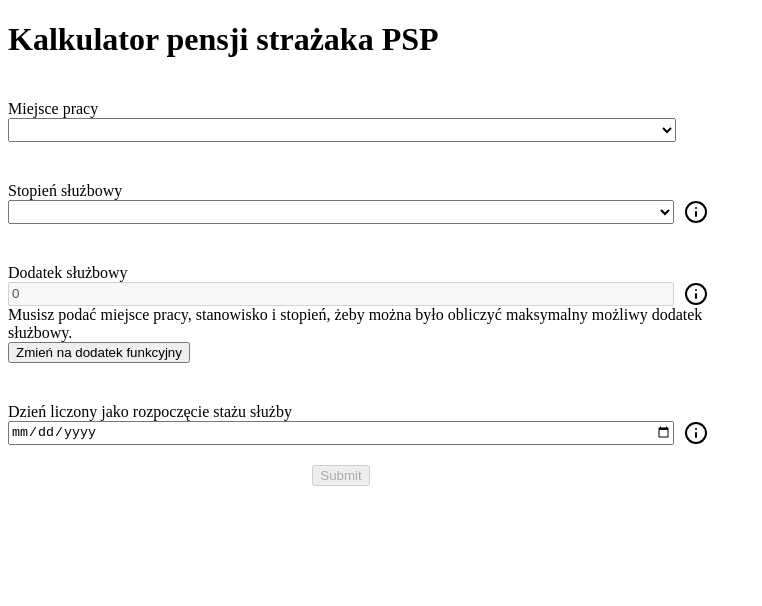
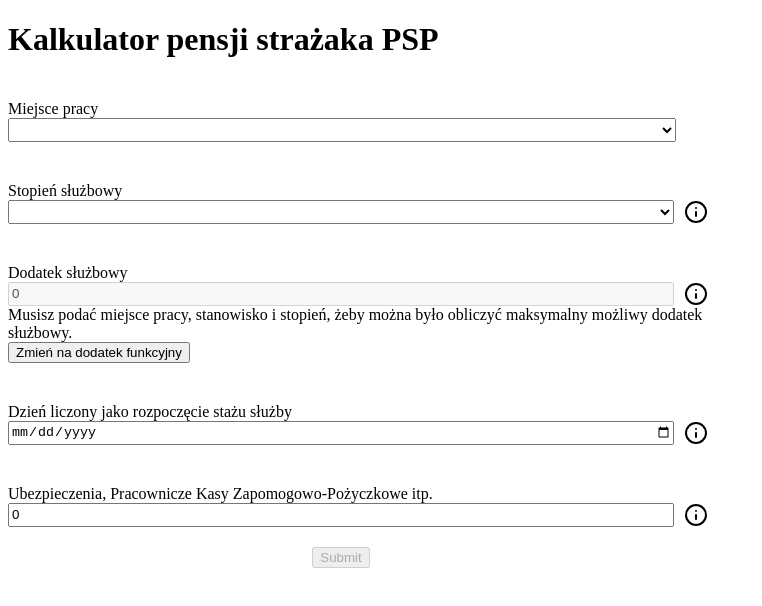
Before and after one commit to patryk-wlaz/polish-ff-salary-calculator, an Angular app: page / in a window 1280 px wide. Shown: the top 606 px of the page, without its empty margins (0-762 px from the left). Built offline with nearby package versions, Linux system fonts and the light colour scheme.

Commit message:
added additions

```diff
--- a/src/app/salary-form/salary-form.component.html
+++ b/src/app/salary-form/salary-form.component.html
@@ -151,6 +151,24 @@
       </div>
     </div>
 
+    <div class="form-group">
+      <label for="additions">Ubezpieczenia, Pracownicze Kasy Zapomogowo-Pożyczkowe itp.</label>
+      <div class="input-and-info">
+        <input
+          type="number"
+          min="0"
+          class="form-control"
+          id="additions"
+          [(ngModel)]="formData.additions"
+          name="additions"
+          #additions="ngModel">
+        <img src="assets/info.svg" (click)="onInfotipClick('additions')"/>
+        <div class="form-info" *ngIf="displayedInfo === 'additions'">
+          Wpisz tutaj sumę składek, które płacisz na dobrowolne ubezpieczenia (zdrowotne, medyczne, OC), kasę zapomogowo-pożyczkową i wszystkie tego typu rzeczy.
+        </div>
+      </div>
+    </div>
+
     <button type="submit" class="button" [disabled]="!salaryForm.form.valid">Submit</button>
   </form>
 </div>
--- a/src/app/salary-form/salary-form.component.ts
+++ b/src/app/salary-form/salary-form.component.ts
@@ -16,6 +16,7 @@ export class SalaryFormComponent implements OnInit {
     serviceAllowance: 0,
     functionalAllowance: 0,
     dutyStart: null,
+    additions: 0,
   };
   hubs = occupationsMap.map(data => data.hub);
   ranks = rankMap.map(data => data.name);
@@ -43,7 +44,7 @@ export class SalaryFormComponent implements OnInit {
     const rank = rankMap.find(rankData => rankData.name === this.formData.rank);
     const rankMoney = rank.value;
 
-    const brutto = base + dutyYearsBonus + rankMoney + this.formData.serviceAllowance + this.formData.functionalAllowance;
+    const brutto = base + dutyYearsBonus + rankMoney + this.formData.serviceAllowance + this.formData.functionalAllowance - this.formData.additions;
     this.salary = 0.83 * brutto;
   }
 
--- a/src/app/salary-form/salary-form.config.ts
+++ b/src/app/salary-form/salary-form.config.ts
@@ -359,4 +359,5 @@ export interface SalaryFormData {
   serviceAllowance: number;
   functionalAllowance: number;
   dutyStart: string;
+  additions: number;
 }
```
